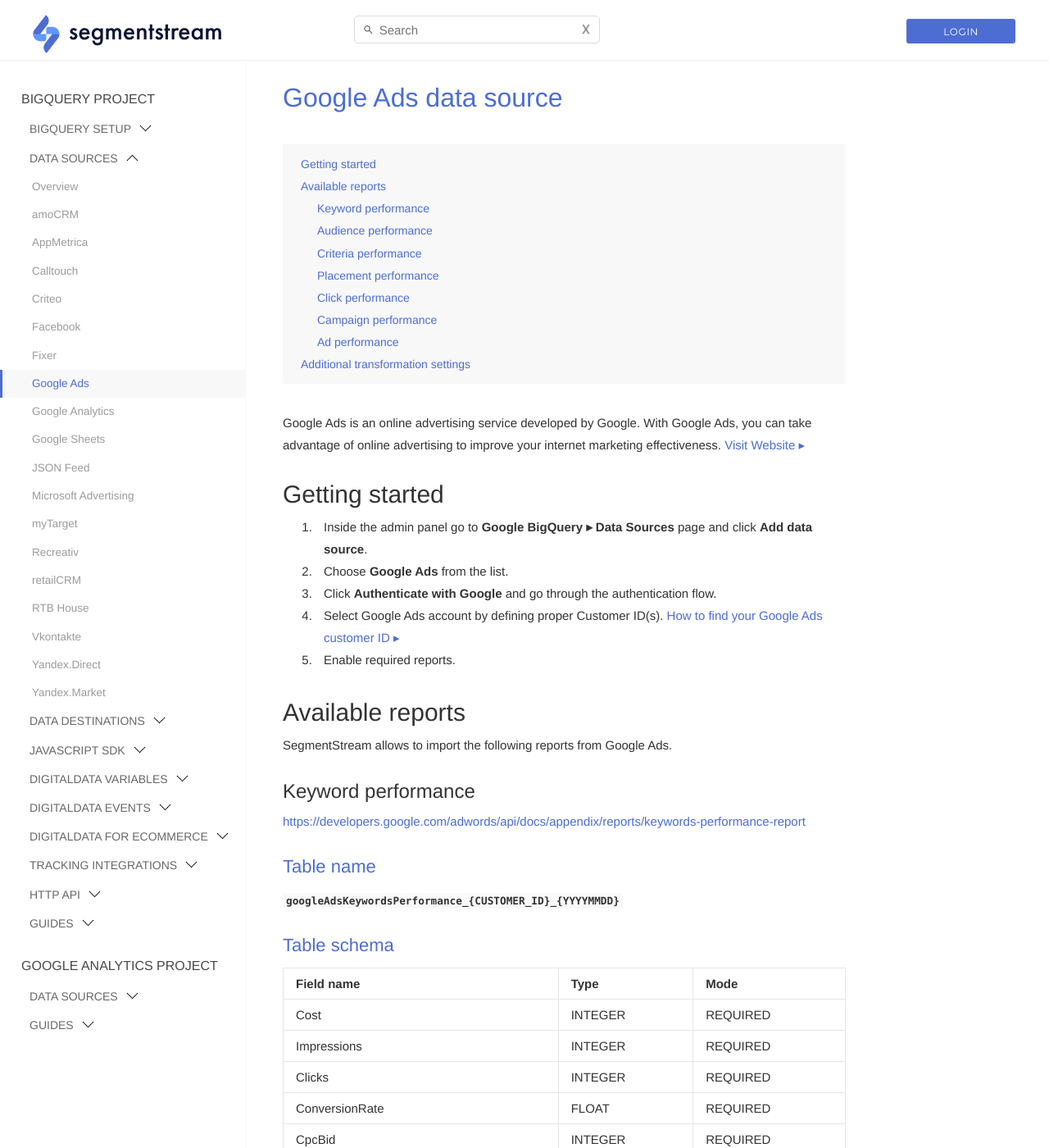
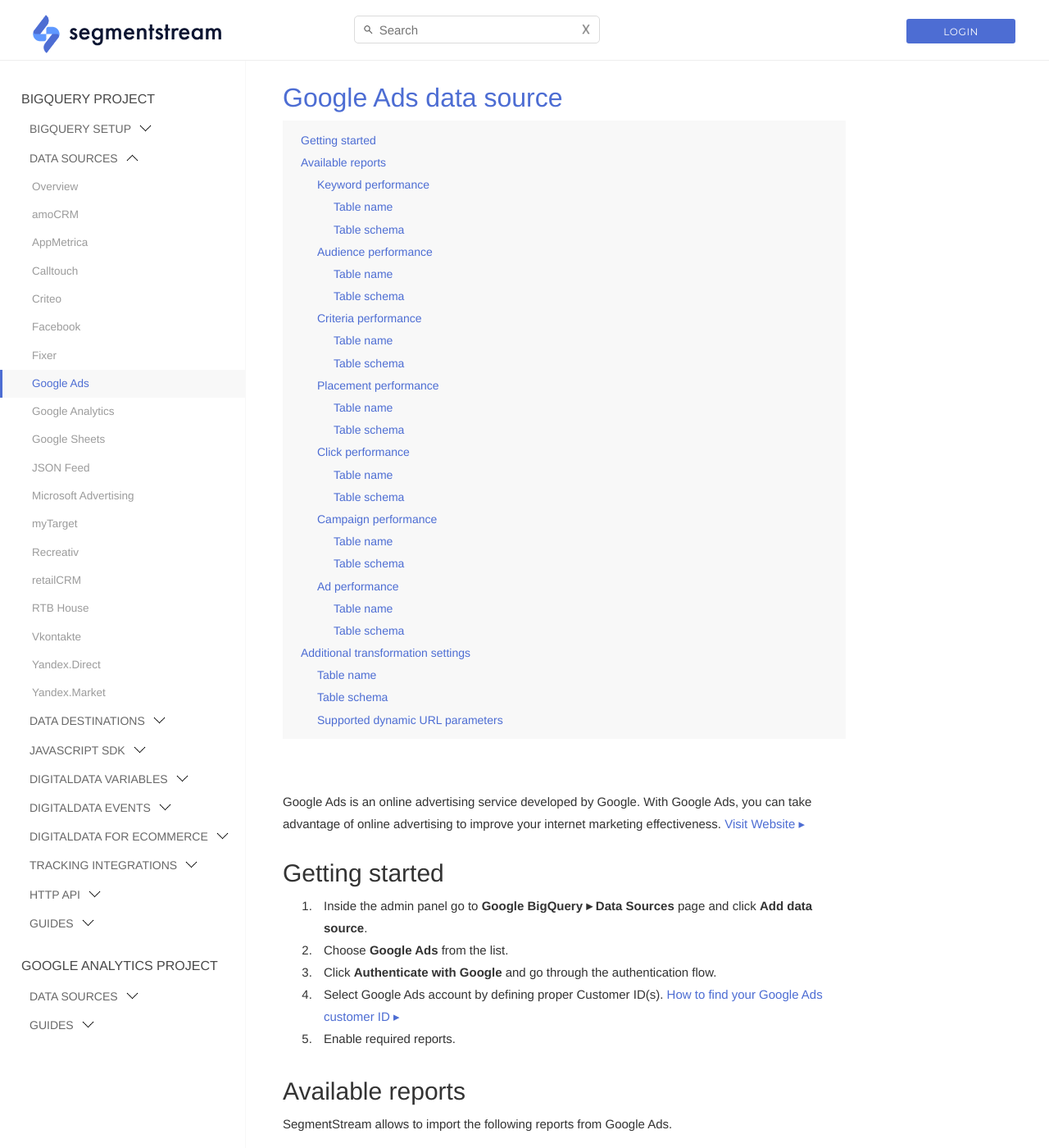
Before and after one commit to segmentstream-com/segmentstream-com.github.io, a Jekyll site: the page built from _docs/datasources/google-ads.md, in a window 1280 px wide and 1400 px high. Shown: the whole window at 82% size. Built offline with Jekyll 4.4.1, drawn with Linux system fonts in a browser that asks for light colours; nearby versions of some CDN libraries; some of the changed lines change nothing that is shown.

Commit message:
autogenerated TOC

```diff
--- a/_docs/datasources/google-ads.md
+++ b/_docs/datasources/google-ads.md
@@ -7,7 +7,7 @@
 order: 1
 ---
 
-<ul class="page-navigation">
+<!-- <ul class="page-navigation">
   <li><a href="#getting-started">Getting started</a></li>
   <li>
     <a href="#reports">Available reports</a>
@@ -23,7 +23,7 @@
   </li>
 
   <li><a href="#additional-transformation-settings">Additional transformation settings</a></li>
-</ul>
+</ul> -->
 
 Google Ads is an online advertising service developed by Google. With Google Ads, you can take advantage of online advertising to improve your internet marketing effectiveness. [Visit Website ▸](https://ads.google.com/home/){:target="_blank"}
 
@@ -263,10 +263,10 @@
 
 To enable this transformation use **"Import cost data grouped by UTM"** setting. Once enabled, a new table with cost data grouped by UTM will appear in your data warehouse.
 
-#### Table name
+### Table name
 **`googleAdsCosts_{CUSTOMER_ID}_{YYYYMMDD}`**
 
-#### Table schema
+### Table schema
 
 Field name|Type|Mode
 --- | --- | ---
--- a/_layouts/page.html
+++ b/_layouts/page.html
@@ -17,3 +17,99 @@
 please <a href="https://support.segmentstream.com/hc/en-us/requests/new" taget="_blank">let us know</a>!
 </p>
 {% endif %}
+
+<script type="text/javascript">
+var supportedHeaders = 'h2,h3,h4,h5';
+var $headers = $(supportedHeaders);
+
+if ($headers.length > 0 && jQuery('.page-navigation').length === 0) {
+  var $firstHeader = $headers.first();
+  var $firstUl = $('<ul class="page-navigation">');
+  var $currentUl = $firstUl;
+  var previousLevel = headingLevel($firstHeader);
+  var ulIndex = { [previousLevel]: $firstUl };
+  $firstUl.appendTo('.page-header');
+  insertHeading($firstHeader);
+}
+
+function insertHeading($heading) {
+  // what level heading are we on?
+  var currentLevel = headingLevel($heading);
+
+  // if it's the same as the one before it, add it to the current list
+  if (currentLevel === previousLevel) {
+    newLi($heading, $currentUl);
+  }
+  // if it's one level higher than the one before it... time to make a new nested list
+  else if (currentLevel > previousLevel) {
+    nestUl();
+    ulIndex[currentLevel] = $currentUl
+    newLi($heading, $currentUl);
+  }
+  else if (currentLevel < previousLevel) {
+    $currentUl = ulIndex[currentLevel]
+    newLi($heading, $currentUl);
+  }
+
+  previousLevel = currentLevel;
+
+  var $nextHeading = $heading.nextAll(supportedHeaders).first();
+  // if there's any headings left... run this again
+  if ($nextHeading.length > 0) insertHeading($nextHeading);
+}
+
+// adds a new UL to the current UL
+function nestUl() {
+  var $newUl = $('<ul>');
+  $newUl.appendTo($currentUl);
+  $currentUl = $newUl;
+}
+
+// returns a numerical value for each heading
+function headingLevel($heading) {
+  switch ($heading.prop('tagName')) {
+    case 'H1':
+      return 1;
+      break;
+    case 'H2':
+      return 2;
+      break;
+    case 'H3':
+      return 3;
+      break;
+    case 'H4':
+      return 4;
+      break;
+    case 'H5':
+      return 5;
+      break;
+    case 'H6':
+      return 6;
+      break;
+    default:
+      return 0;
+  }
+}
+
+// inserts a new line to the current list
+function newLi(heading, $list) {
+  var $heading = $(heading);
+  var $wrapper = $('<li></li>');
+  var anchorname = $heading.text().replace(/\s/g, '').toLowerCase()
+
+  if (jQuery('a[name="' + anchorname + '"]').length) {
+    var i = 1 ;
+    while (jQuery('a[name="' + anchorname + '-' + i + '"]').length) ++i;
+    anchorname += '-' + i;
+  }
+
+  var $link = $('<a>').prop('href', '#' + anchorname);
+
+  $link.text($heading.text());
+  $link.appendTo($wrapper);
+
+  $wrapper.appendTo($list);
+
+  $heading.html("<a name=\"" + anchorname + "\"></a>" + $link.find('.index').text() + ' ' + $heading.text());
+}
+</script>
```
